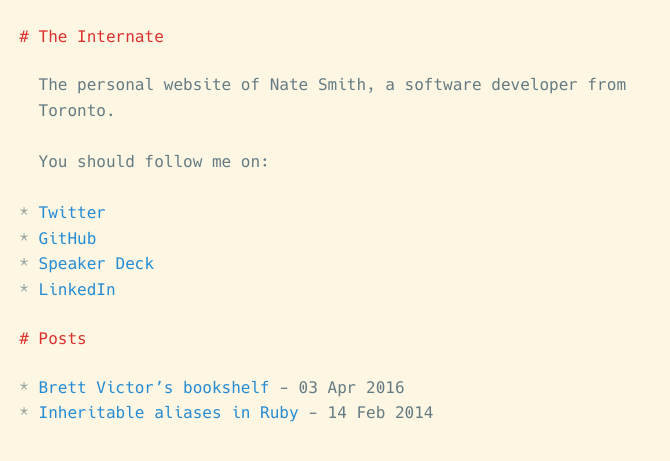
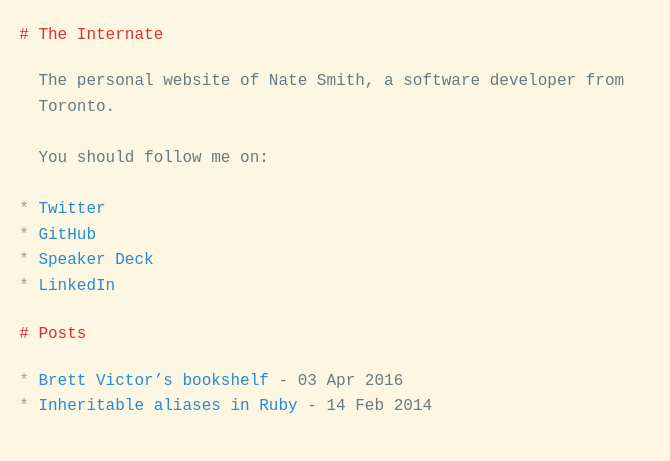
Before and after one commit to nwjsmith/nwjsmith.github.io, a Jekyll site: the page built from index.md, in a window 1280 px wide. Shown: the top 461 px of the page, without its empty margins (0-670 px from the left). Built offline with Jekyll 4.4.1, drawn with Linux system fonts in a browser that asks for light colours.

Commit message:
Remove custom web fonts
The site should be fast over pretty

```diff
--- a/_includes/critical.scss
+++ b/_includes/critical.scss
@@ -1,12 +1,12 @@
 @import 'colors';
 
-@font-face {
-  font-family: 'Hack';
-  src: url('/fonts/hack-regular-latin-webfont.eot?v=2.019');
-  src: url('/fonts/hack-regular-latin-webfont.eot?#iefix&v=2.019') format('embedded-opentype'), url('/fonts/hack-regular-latin-webfont.woff2?v=2.019') format('woff2'), url('/fonts/hack-regular-latin-webfont.woff?v=2.019') format('woff'), url('/fonts/hack-regular-latin-webfont.ttf?v=2.019') format('truetype');
-  font-weight: normal;
-  font-style: normal;
-}
+// @font-face {
+//   font-family: 'Hack';
+//   src: url('/fonts/hack-regular-latin-webfont.eot?v=2.019');
+//   src: url('/fonts/hack-regular-latin-webfont.eot?#iefix&v=2.019') format('embedded-opentype'), url('/fonts/hack-regular-latin-webfont.woff2?v=2.019') format('woff2'), url('/fonts/hack-regular-latin-webfont.woff?v=2.019') format('woff'), url('/fonts/hack-regular-latin-webfont.ttf?v=2.019') format('truetype');
+//   font-weight: normal;
+//   font-style: normal;
+// }
 
 $left-margin: 4ch;
 
@@ -15,7 +15,8 @@
 }
 
 html {
-  font-family: "Hack";
+  // font-family: "Hack";
+  font: 123.0769231% monospace;
   line-height: 1.6rem;
   -ms-text-size-adjust: 100%;
   -webkit-text-size-adjust: 100%;
@@ -30,7 +31,8 @@
 
 h1, h2, h3, h4, h5, h6 {
   color: $red;
-  font: normal 1rem "Hack";
+  // font: normal 1rem "Hack";
+  font: normal 1rem monospace;
   margin: 1.6rem $left-margin;
 
   a, a:visited, a:hover {
@@ -39,9 +41,9 @@
   }
 }
 
-code {
-  font-family: "Hack";
-}
+// code {
+//   font-family: "Hack";
+// }
 
 h1:before {
   content: '# ';
```
